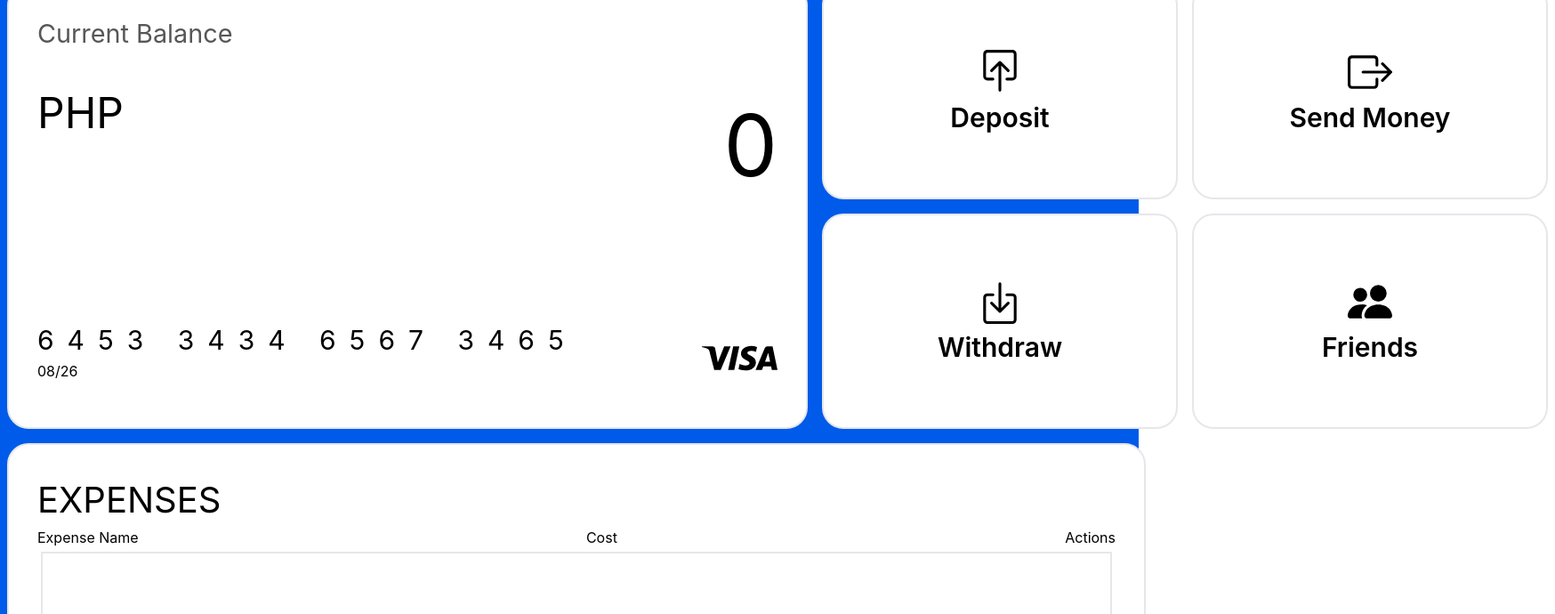
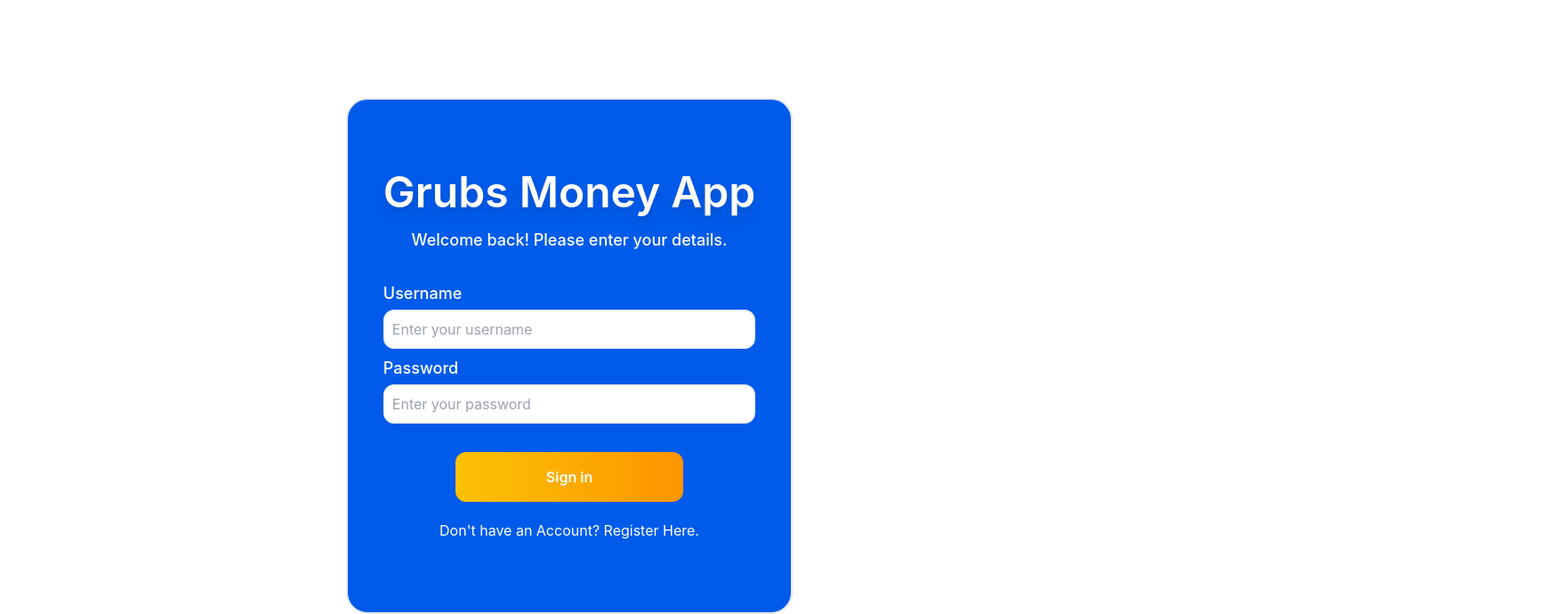
Before and after one commit to jangrubat/bank-app, a React (Create React App) app: page / in a window 1280 px wide. Shown: the top 690 px of the page at 89% size, 1748 px wide, since content can reach past the window. Built offline with nearby package versions, Linux system fonts and the light colour scheme.

Commit message:
Login User Added/ Matching Added / Show user Fullname and Account Balance Added

```diff
--- a/src/App.js
+++ b/src/App.js
@@ -1,26 +1,34 @@
+import { useState } from "react";
 import Form from "./components/Form";
 import Mainbank from "./components/Mainbank";
 
 
 
+function App() {
 
-function App() {
-  return (
-    <div className="flex w-full h-screen">
-      <div className="hidden w-full flex items-center justify-center">
-      <Form/>
-      </div>
+  const [loginWindow, setLoginWindow] = useState(true);
+  const [openMainBank, setOpenMainBank] = useState(false)
 
-      <div className="bg-[#005bea] flex w-full">
-
-        <div className="w-full  flex items-center justify-center">
-        <Mainbank/>
-
-        </div>
+  const [currentUser,setCurrentUser] = useState('')
+  const [currentBal,setCurrentUBal] = useState('')
 
 
 
-      </div>
+
+  return (
+    <div className="flex w-full h-screen">
+
+     {loginWindow && <Form
+     setLoginWindow={setLoginWindow}
+     setCurrentUser={setCurrentUser}
+     setCurrentUBal={setCurrentUBal}
+     setOpenMainBank={setOpenMainBank}
+
+     />}
+     {openMainBank && <Mainbank  currentUser={currentUser}
+     currentBal={currentBal}   />}
+
+
     </div>
   );
 }
--- a/src/components/Form.jsx
+++ b/src/components/Form.jsx
@@ -1,8 +1,65 @@
 import * as React from 'react';
+import { useState } from 'react';
 
-export default function Form(){
+export default function Form({setLoginWindow,setOpenMainBank,setCurrentUser,    setCurrentUBal}){
+
+    const [username, setUserName] = useState('');
+    const [password, setPassword] = useState('');
+
+    const closeLogin= ()=>{
+        setLoginWindow(false)
+        setOpenMainBank(true)
+    }
+
+
+
+
+    const   [accounts,setAccount] = useState([
+        {
+          id: 1,
+          fullName: 'Jan Grubat',
+          userName: 'jangrubat',
+          password: '1234',
+          accountBal: 10000
+        },
+        {
+            id: 1,
+            fullName: 'Potato Man',
+            userName: 'potatoguy',
+            password: '1234',
+            accountBal: 10000
+          }
+     ])
+
+    const handleSubmit = (e)=>{
+        e.preventDefault();
+
+        const match = accounts.find((data) => data.userName === username && data.password === password)
+
+
+
+
+
+
+        if(match){
+
+            console.log(match.fullName)
+            setCurrentUser(match.fullName)
+            setCurrentUBal(match.accountBal)
+            closeLogin()
+
+
+        }else{
+            alert("No User FOUND, PLEASE REGISTER")
+        }
+
+    }
+
+
     return(
-        <div className='bg-[#005bea]  px-10 py-20 rounded-3xl border-2'>
+        <div className=" w-full flex items-center justify-center">
+
+        <form onSubmit={handleSubmit} className='bg-[#005bea]  px-10 py-20 rounded-3xl border-2'>
 
            <h1 className='text-5xl text-[#ffffff] font-semibold drop-shadow-lg'>Grubs Money App</h1>
            <p className=' text-[#ffffff] font-medium text-lg text-center  mt-4'>Welcome back! Please enter your details.</p>
@@ -10,11 +67,11 @@ export default function Form(){
            <div className='mt-8'>
                         <div>
                             <label className='text-[#ffffff] text-lg font-medium ' htmlFor="">Username</label>
-                            <input className=' w-full border-2 border-gray-100 rounded-xl p-2 mt-1' placeholder='Enter your username' />
+                            <input value={username} onChange={(e)=>setUserName(e.target.value)} className=' w-full border-2 border-gray-100 rounded-xl p-2 mt-1' placeholder='Enter your username' />
                         </div>
                         <div className='mt-2'>
                             <label className='text-[#ffffff] text-lg font-medium' htmlFor="">Password</label>
-                            <input className='w-full border-2 border-gray-100 rounded-xl p-2 mt-1' placeholder='Enter your password' type='password' />
+                            <input value={password} onChange={(e)=>setPassword(e.target.value)} className='w-full border-2 border-gray-100 rounded-xl p-2 mt-1' placeholder='Enter your password' type='password' />
                         </div>
 
 
@@ -22,10 +79,13 @@ export default function Form(){
 
            </div>
                         <div className='mt-8 flex items-center justify-center'>
-                            <button className='text-white w-64 h-14 bg-gradient-to-r from-[#fbc205] to-[#ff9500] rounded-xl font-semibold active:scale-[.97]   '>Sign in</button>
+                            <button type='submit' className='text-white w-64 h-14 bg-gradient-to-r from-[#fbc205] to-[#ff9500] rounded-xl font-semibold active:scale-[.97]   '>Sign in</button>
                         </div>
+                    <div className='flex text-white justify-center mt-5 hover:underline'>
+                        <button>Don't have an Account? Register Here.</button>
+                    </div>
 
-
+        </form>
         </div>
 
     );
--- a/src/components/Mainbank.jsx
+++ b/src/components/Mainbank.jsx
@@ -10,9 +10,13 @@ import SendModal from './SendModal';
 import WidthdrawModal from './WidthdrawModal';
 
 
-export default function Mainbank(){
+export default function Mainbank({currentUser,currentBal}){
 
-    const [accountBalance, updateBalance] = useState(0)
+
+
+
+
+    const [accountBalance, updateBalance] = useState(currentBal)
 
 
     const addDeposit = (inputNum)=>{
@@ -65,13 +69,16 @@ export default function Mainbank(){
 
     return(
 
+        <div className=" bg-[#005bea] flex w-full">
+
+        <div className=" w-full  flex items-center justify-center">
 
 
 
 
         <div className='flex flex-col w-full m-[50%]'>
 
-            <h1 className='text-5xl text-[#ffffff] font-semibold drop-shadow-lg mb-3'>Grubs Money App</h1>
+            <h1 className='text-5xl text-[#ffffff] font-semibold drop-shadow-lg mb-3'>Welcome back, {currentUser} </h1>
 
             <div className='flex'>
 
@@ -187,6 +194,11 @@ export default function Mainbank(){
 
 
         </div>
+        </div>
+
+
+
+      </div>
 
 
 
--- a/src/components/SendModal.jsx
+++ b/src/components/SendModal.jsx
@@ -22,7 +22,8 @@ const [inputNum, setNewInput] = useState('')
   return (
     <div className=' absolute top-[50%] left-[50%] translate-x-[-50%] translate-y-[-50%] bg-[#787878c1] w-full h-screen'>
       <div className='flex flex-col absolute top-[50%] left-[50%] translate-x-[-50%] translate-y-[-50%] border-2 p-2 rounded-xl bg-white w-[800px] h-[400px]'>
-        <div className='flex justify-between'>
+        <div
+        className='flex justify-between'>
         <h1 className='text-[50px] mx-10'> Send Money</h1>
         <button className='text-[40px] font-bold m-5' onClick={closeClicked}><BsXSquareFill/></button>
 
```
